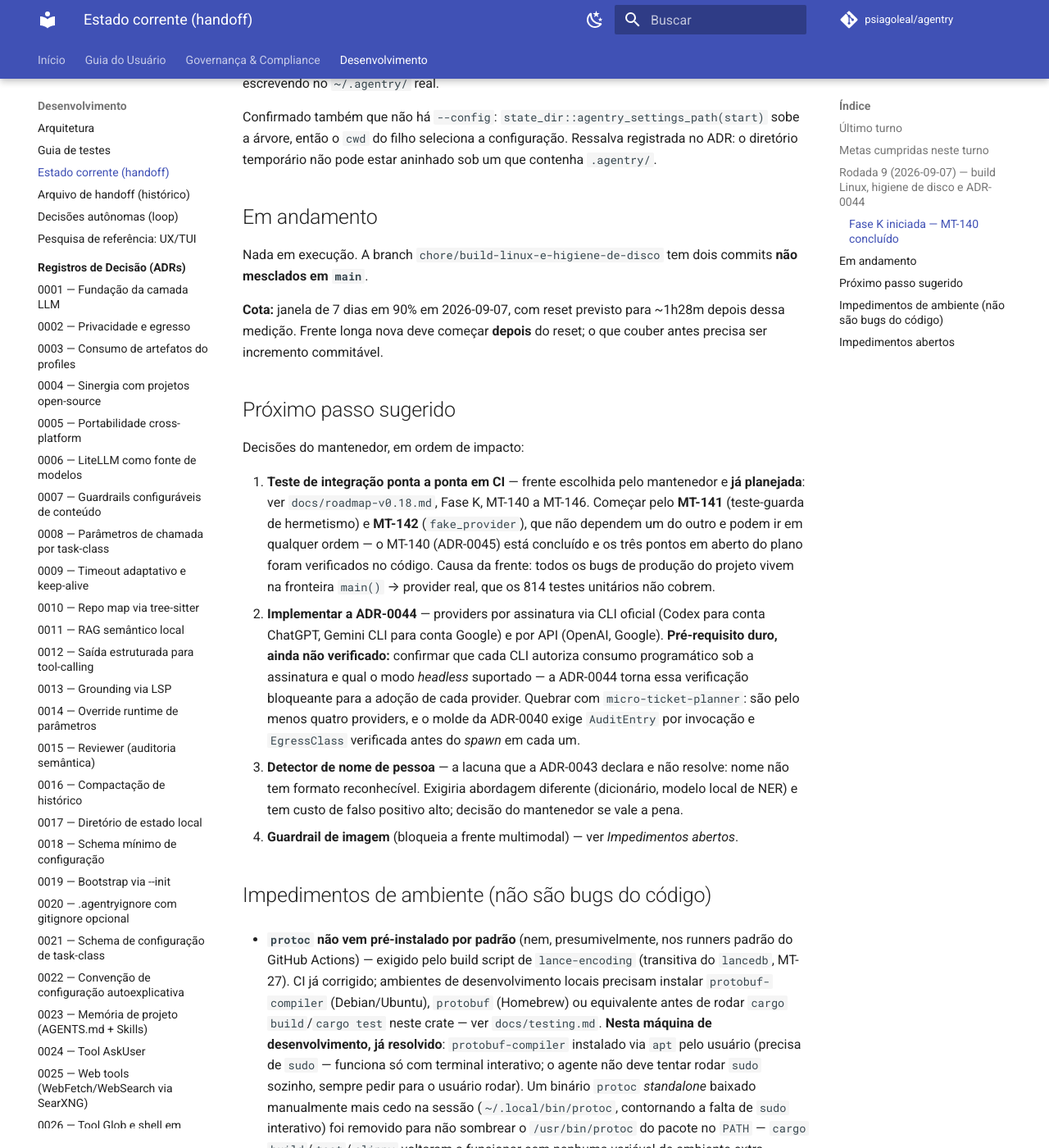
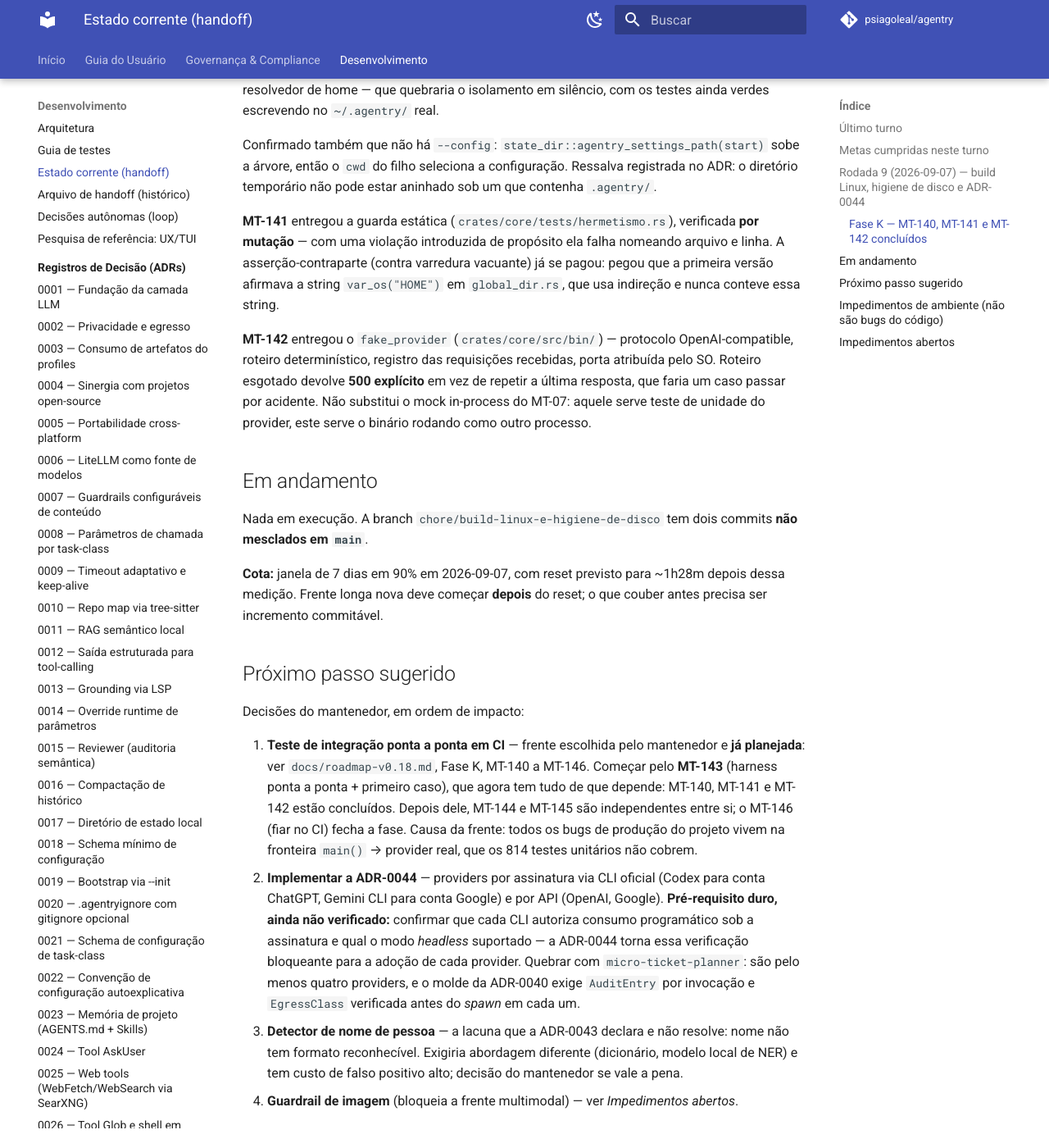
Before and after one commit to psiagoleal/agentry, an MkDocs documentation site: the page built from docs/CURRENT-STATE.md, in a window 1280 px wide and 1400 px high, scrolled down 1619 px. Shown: the whole window at 82% size. Built offline with MkDocs 1.6.1 and Material for MkDocs 9.7.7, drawn with Linux system fonts in a browser that asks for light colours; comment, search, counter and statistics services are not loaded; some of the changed text lies outside the part shown.

Commit message:
docs(handoff): MT-141 e MT-142 concluidos (6f41eb2)
{agente: Claude Code; modelo: claude-opus-5}

```diff
--- a/docs/CURRENT-STATE.md
+++ b/docs/CURRENT-STATE.md
@@ -13,12 +13,12 @@
 
 - **Data:** 2026-09-07
 - **Branch:** `chore/build-linux-e-higiene-de-disco` (não mesclada em `main`)
-- **Commits:** `2f359f2`, `95e0966`, `d80d78c`, `e0b85bb`, `ad6606a`, `89b7e94`
+- **Commits:** `2f359f2`, `95e0966`, `d80d78c`, `e0b85bb`, `ad6606a`, `89b7e94`, `6f41eb2`
 - **Estado da árvore:** `AGENTS.md`, `skills/README.md` e os diretórios de skills não
   rastreados seguem modificados de **outra frente**, anteriores a esta rodada e intocados.
-- **DoD:** build `release` OK e pacote Linux verificado a partir do arquivo extraído
-  (`agentry --version` → `0.1.0`). **Suíte não re-executada** nesta rodada — as mudanças não
-  tocam código Rust (`Makefile`, `[profile.release]` sem efeito prático, e documentação).
+- **DoD:** `cargo fmt --check` e `cargo clippy --all-targets -- -D warnings` com saída **0**;
+  suíte completa **819 testes verdes** (era 814 + 5 novos). Pacote Linux verificado a partir do
+  arquivo extraído (`agentry --version` → `0.1.0`).
 
 ## Metas cumpridas neste turno
 
@@ -32,6 +32,7 @@
       (teste de integração ponta a ponta).
 - [x] **`89b7e94`** — **MT-140**: ADR-0045 (estratégia de teste ponta a ponta) + os três
       pontos do roadmap verificados no código.
+- [x] **`6f41eb2`** — **MT-141** (guarda de hermetismo) e **MT-142** (`fake_provider`).
 
 ## Rodada 9 (2026-09-07) — build Linux, higiene de disco e ADR-0044
 
@@ -42,7 +43,7 @@ não correção pontual; `make disk` mostra o estado. `strip = "symbols"` (−27
 para releases estáveis, por decisão do mantenedor: apaga a tabela de símbolos e o backtrace de
 panic perde os nomes de função enquanto a `v0.1.0-usertest` colhe relato de bug.
 
-### Fase K iniciada — MT-140 concluído
+### Fase K — MT-140, MT-141 e MT-142 concluídos
 
 **ADR-0045** fixa: provider falso local (não gravação/replay, não provider real em CI), o
 **binário real** subido como subprocesso (a fronteira que os bugs atravessaram não é
@@ -62,6 +63,18 @@ Confirmado também que não há `--config`: `state_dir::agentry_settings_path(st
 árvore, então o `cwd` do filho seleciona a configuração. Ressalva registrada no ADR: o
 diretório temporário não pode estar aninhado sob um que contenha `.agentry/`.
 
+**MT-141** entregou a guarda estática (`crates/core/tests/hermetismo.rs`), verificada **por
+mutação** — com uma violação introduzida de propósito ela falha nomeando arquivo e linha. A
+asserção-contraparte (contra varredura vacuante) já se pagou: pegou que a primeira versão
+afirmava a string `var_os("HOME")` em `global_dir.rs`, que usa indireção e nunca conteve essa
+string.
+
+**MT-142** entregou o `fake_provider` (`crates/core/src/bin/`) — protocolo OpenAI-compatible,
+roteiro determinístico, registro das requisições recebidas, porta atribuída pelo SO. Roteiro
+esgotado devolve **500 explícito** em vez de repetir a última resposta, que faria um caso
+passar por acidente. Não substitui o mock in-process do MT-07: aquele serve teste de unidade
+do provider, este serve o binário rodando como outro processo.
+
 ## Em andamento
 
 Nada em execução. A branch `chore/build-linux-e-higiene-de-disco` tem dois commits **não
@@ -77,9 +90,9 @@ Decisões do mantenedor, em ordem de impacto:
 
 1. **Teste de integração ponta a ponta em CI** — frente escolhida pelo mantenedor e **já
    planejada**: ver `docs/roadmap-v0.18.md`, Fase K, MT-140 a MT-146. Começar pelo
-   **MT-141** (teste-guarda de hermetismo) e **MT-142** (`fake_provider`), que não dependem um
-   do outro e podem ir em qualquer ordem — o MT-140 (ADR-0045) está concluído e os três pontos
-   em aberto do plano foram verificados no código.
+   **MT-143** (harness ponta a ponta + primeiro caso), que agora tem tudo de que depende:
+   MT-140, MT-141 e MT-142 estão concluídos. Depois dele, MT-144 e MT-145 são independentes
+   entre si; o MT-146 (fiar no CI) fecha a fase.
    Causa da frente: todos os bugs de produção do projeto vivem na fronteira `main()` →
    provider real, que os 814 testes unitários não cobrem.
 2. **Implementar a ADR-0044** — providers por assinatura via CLI oficial (Codex para conta
```
